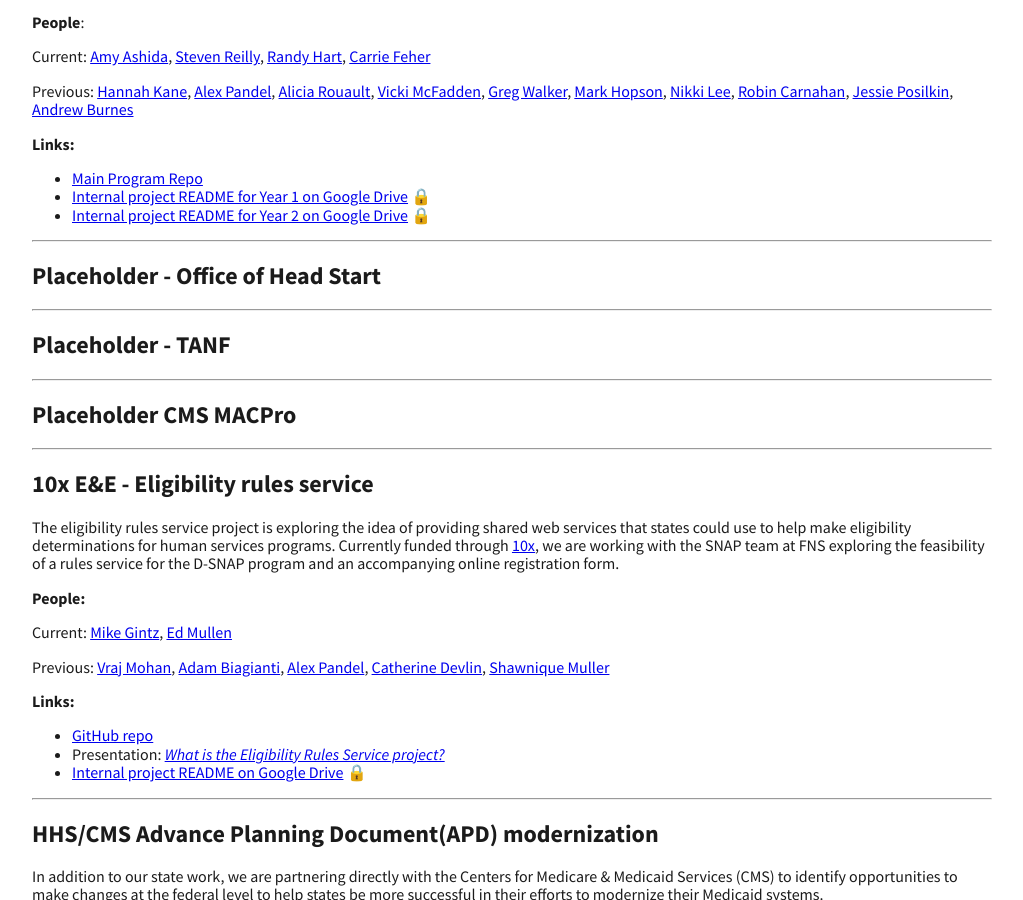
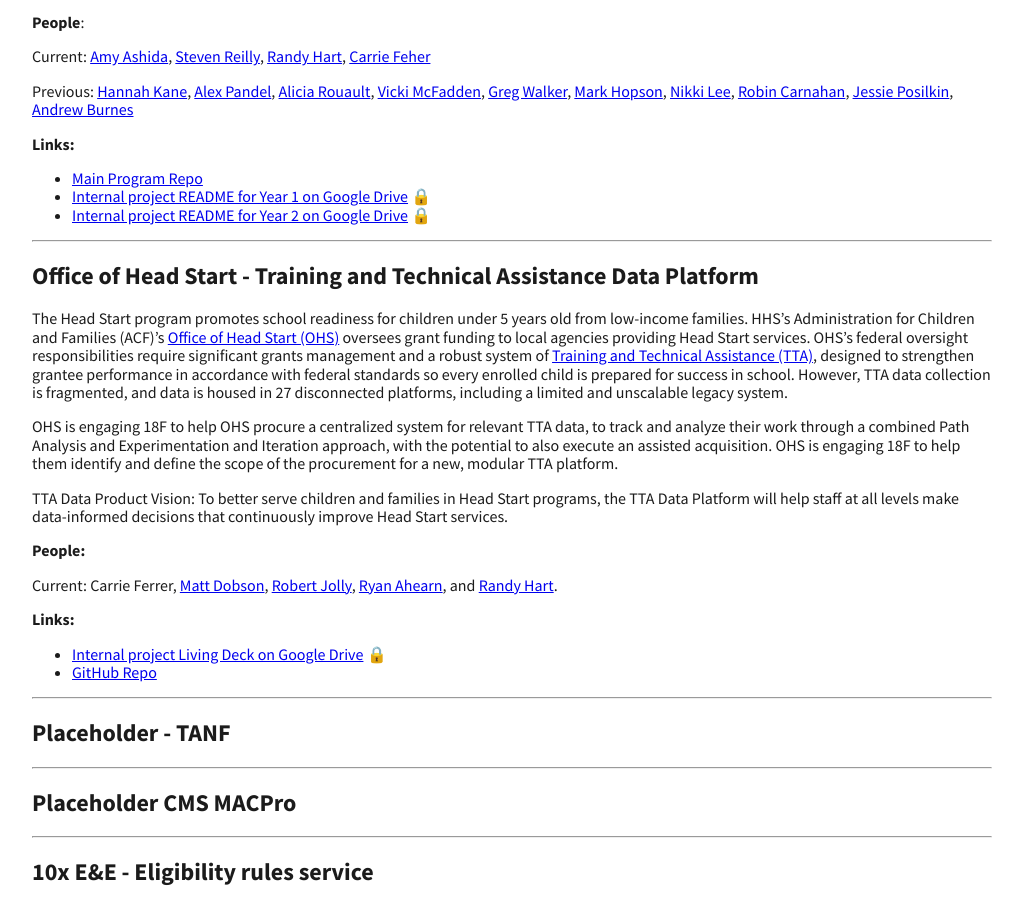
Before and after one commit to 18F/public-benefits, a Jekyll site: the page built from projects.md, in a window 1280 px wide and 900 px high, scrolled down 567 px. Shown: the whole window, without its empty margins (128-1151 px from the left). Built offline with Jekyll 4.4.1, drawn with Linux system fonts in a browser that asks for light colours.

Commit message:
add OHS info to projects page
Signed-off-by: Robert Jolly <robert.jolly@gsa.gov>

```diff
--- a/projects.md
+++ b/projects.md
@@ -26,7 +26,21 @@ Previous: [Hannah Kane](https://github.com/hannahkane),  [Alex Pandel](https://g
 
 ---
 
-## Placeholder - Office of Head Start
+## Office of Head Start - Training and Technical Assistance Data Platform
+
+The Head Start program promotes school readiness for children under 5 years old from low-income families. HHS's Administration for Children and Families (ACF)’s [Office of Head Start (OHS)](https://www.acf.hhs.gov/ohs/) oversees grant funding to local agencies providing Head Start services. OHS’s federal oversight responsibilities require significant grants management and a robust system of [Training and Technical Assistance (TTA)](https://www.acf.hhs.gov/ohs/assistance), designed to strengthen grantee performance in accordance with federal standards so every enrolled child is prepared for success in school. However, TTA data collection is fragmented, and data is housed in 27 disconnected platforms, including a limited and unscalable legacy system.
+
+OHS is engaging 18F to help OHS procure a centralized system for relevant TTA data, to track and analyze their work through a combined Path Analysis and Experimentation and Iteration approach, with the potential to also execute an assisted acquisition. OHS is engaging 18F to help them identify and define the scope of the procurement for a new, modular TTA platform.
+
+TTA Data Product Vision: To better serve children and families in Head Start programs, the TTA Data Platform will help staff at all levels make data-informed decisions that continuously improve Head Start services.
+
+**People:**
+
+Current: Carrie Ferrer, [Matt Dobson](https://github.com/matt-dobson), [Robert Jolly](https://github.com/iamjolly), [Ryan Ahearn](https://github.com/rahearn), and [Randy Hart](https://github.com/randyhart).
+
+**Links:**
+- [Internal project Living Deck on Google Drive](https://docs.google.com/presentation/d/1a59WpiUm2NW3tebcZqrMqo8Zj6Ofcfip8bOd_E2u5UI/edit?usp=sharing) 🔒
+- [GitHub Repo](https://github.com/18F/Head-Start-TTA)
 
 ---
 
```
